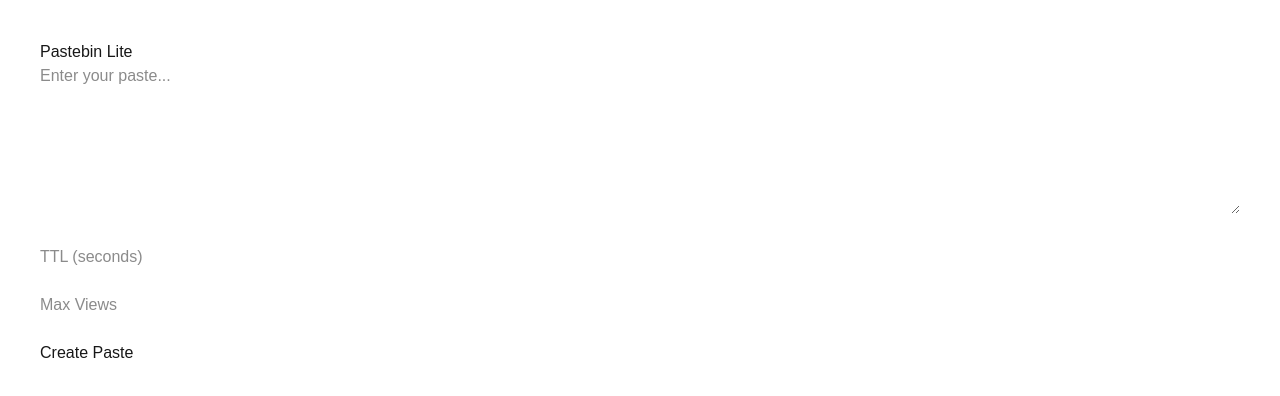
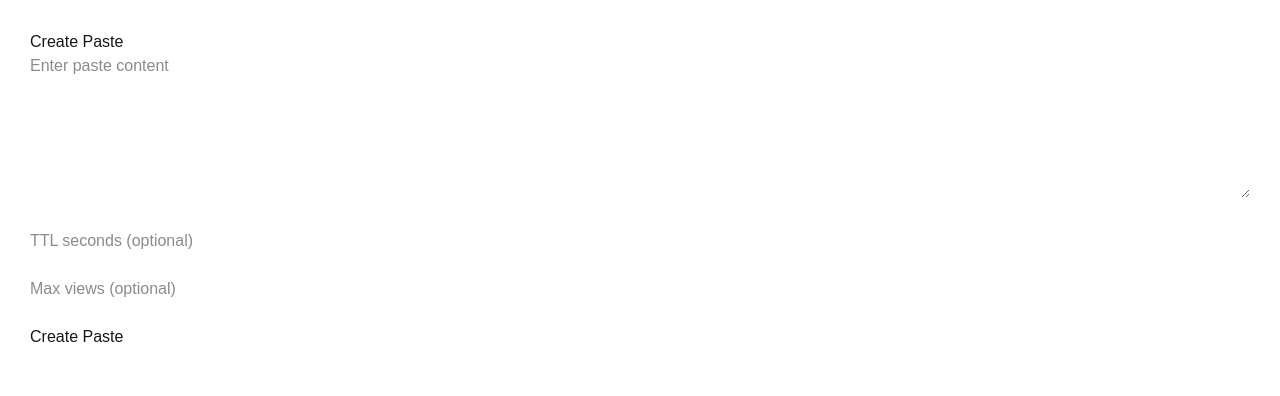
Before and after one commit to Vidhyasri1510/pastebin-lite, a Next.js app: page / in a window 1280 px wide. Shown: the top 396 px of the page. Built offline with nearby package versions, Linux system fonts and the light colour scheme.

Commit message:
Fix frontend paste creation and API JSON error

```diff
--- a/app/page.tsx
+++ b/app/page.tsx
@@ -1,49 +1,56 @@
-'use client';
+"use client";
 
-import { useState } from 'react';
+import { useState } from "react";
 
-export default function Home() {
-  const [content, setContent] = useState('');
-  const [ttl, setTtl] = useState('');
-  const [views, setViews] = useState('');
-  const [result, setResult] = useState('');
+export default function HomePage() {
+  const [content, setContent] = useState("");
+  const [ttl, setTtl] = useState("");
+  const [views, setViews] = useState("");
 
-  const handleSubmit = async () => {
-    const res = await fetch('/api/pastes', {
-      method: 'POST',
-      headers: { 'Content-Type': 'application/json' },
+  async function createPaste(e: React.FormEvent) {
+    e.preventDefault(); // 🔥 VERY IMPORTANT
+
+    const res = await fetch("/api/pastes", {
+      method: "POST",
+      headers: {
+        "Content-Type": "application/json",
+      },
       body: JSON.stringify({
         content,
-        ttl_seconds: ttl ? Number(ttl) : undefined,
-        max_views: views ? Number(views) : undefined,
+        ttl_seconds: ttl ? Number(ttl) : null,
+        max_views: views ? Number(views) : null,
       }),
     });
 
-    const data = await res.json();
-
     if (!res.ok) {
-      alert(data.error);
+      const err = await res.text();
+      console.error("API ERROR:", err);
+      alert("Paste create failed");
       return;
     }
 
-    setResult(data.url);
-  };
+    const data = await res.json();
+    window.location.href = data.url;
+  }
 
   return (
-    <div style={{ padding: '40px' }}>
-      <h1>Pastebin Lite</h1>
+    <div style={{ padding: 30 }}>
+      <h2>Create Paste</h2>
 
+      <form onSubmit={createPaste}>
         <textarea
-        placeholder="Enter your paste..."
           value={content}
           onChange={(e) => setContent(e.target.value)}
-        style={{ width: '100%', height: '150px' }}
+          placeholder="Enter paste content"
+          rows={6}
+          style={{ width: "100%" }}
         />
 
         <br /><br />
 
         <input
-        placeholder="TTL (seconds)"
+          type="number"
+          placeholder="TTL seconds (optional)"
           value={ttl}
           onChange={(e) => setTtl(e.target.value)}
         />
@@ -51,21 +58,16 @@ export default function Home() {
         <br /><br />
 
         <input
-        placeholder="Max Views"
+          type="number"
+          placeholder="Max views (optional)"
           value={views}
           onChange={(e) => setViews(e.target.value)}
         />
 
         <br /><br />
 
-      <button onClick={handleSubmit}>Create Paste</button>
-
-      {result && (
-        <div style={{ marginTop: '20px' }}>
-          <p>Paste URL:</p>
-          <a href={result}>{result}</a>
-        </div>
-      )}
+        <button type="submit">Create Paste</button>
+      </form>
     </div>
   );
 }
```
Lines whose indentation alone changed are shown as unchanged.
